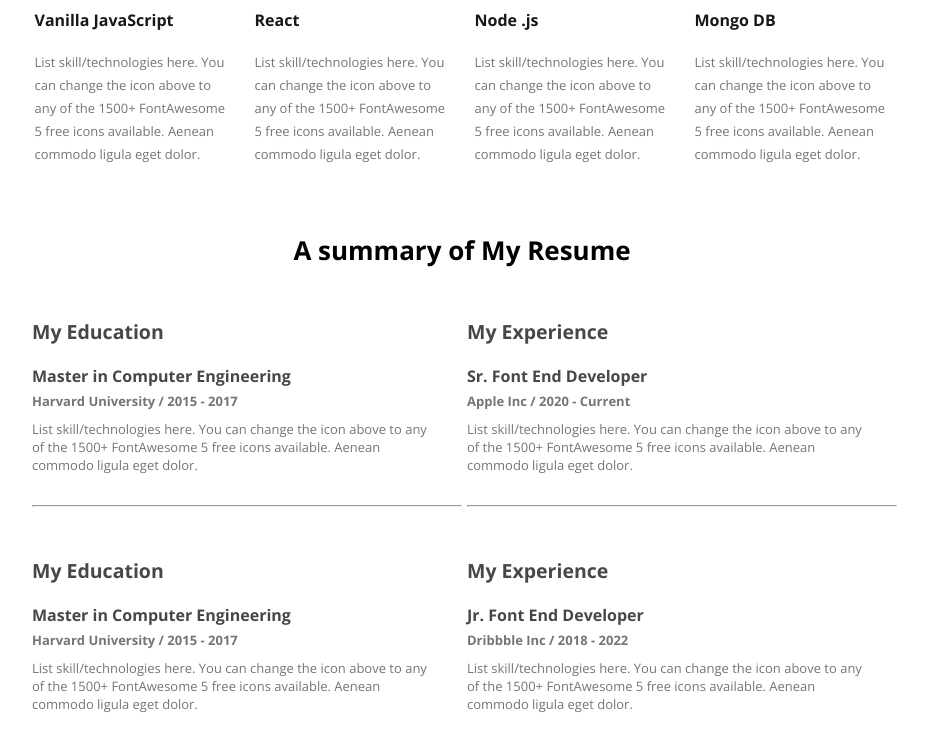
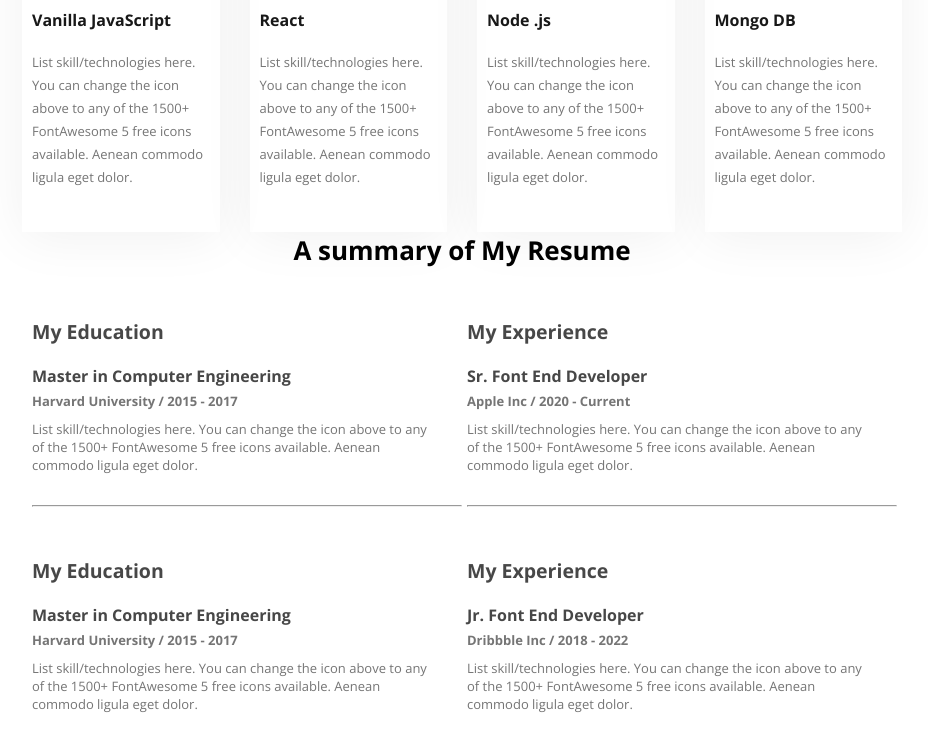
Before and after one commit to sabuj-xdev/projectfile01, a plain HTML site: page index.html in a window 1280 px wide. Shown: the part 1408-2138 px from the top of the page, without its empty margins (193-1121 px from the left). Drawn offline with nearby package versions, Linux system fonts and the light colour scheme.

Commit message:
Added Box-Shadow

```diff
--- a/styles/style.css
+++ b/styles/style.css
@@ -234,13 +234,15 @@ margin-top:10px;
   display:flex;
   justify-content: space-around;
   margin-top:50px;
+  gap:30px;
+
 }
 
   .js{
     width:215px;
     height: 302px;
     padding:10px;
-
+    box-shadow: 0px 6px 50px 0px  rgba(0, 0, 0, 0.06);
   }
   .js h2{
     font-size:16px;
@@ -259,6 +261,7 @@ margin-top:10px;
     width:215px;
     height: 302px;
     padding:10px;
+    box-shadow: 0px 6px 50px 0px  rgba(0, 0, 0, 0.06);
   }
   .rj h2{
     font-size:16px;
@@ -277,6 +280,7 @@ margin-top:10px;
     width:215px;
     height: 302px;
     padding:10px;
+    box-shadow: 0px 6px 50px 0px  rgba(0, 0, 0, 0.06);
   }
   .node h2{
     font-size:16px;
@@ -295,6 +299,7 @@ margin-top:10px;
     width:215px;
     height: 302px;
     padding:10px;
+    box-shadow: 0px 6px 50px 0px  rgba(0, 0, 0, 0.06);
   }
   .Mongo-DB h2{
     font-size:16px;
```
